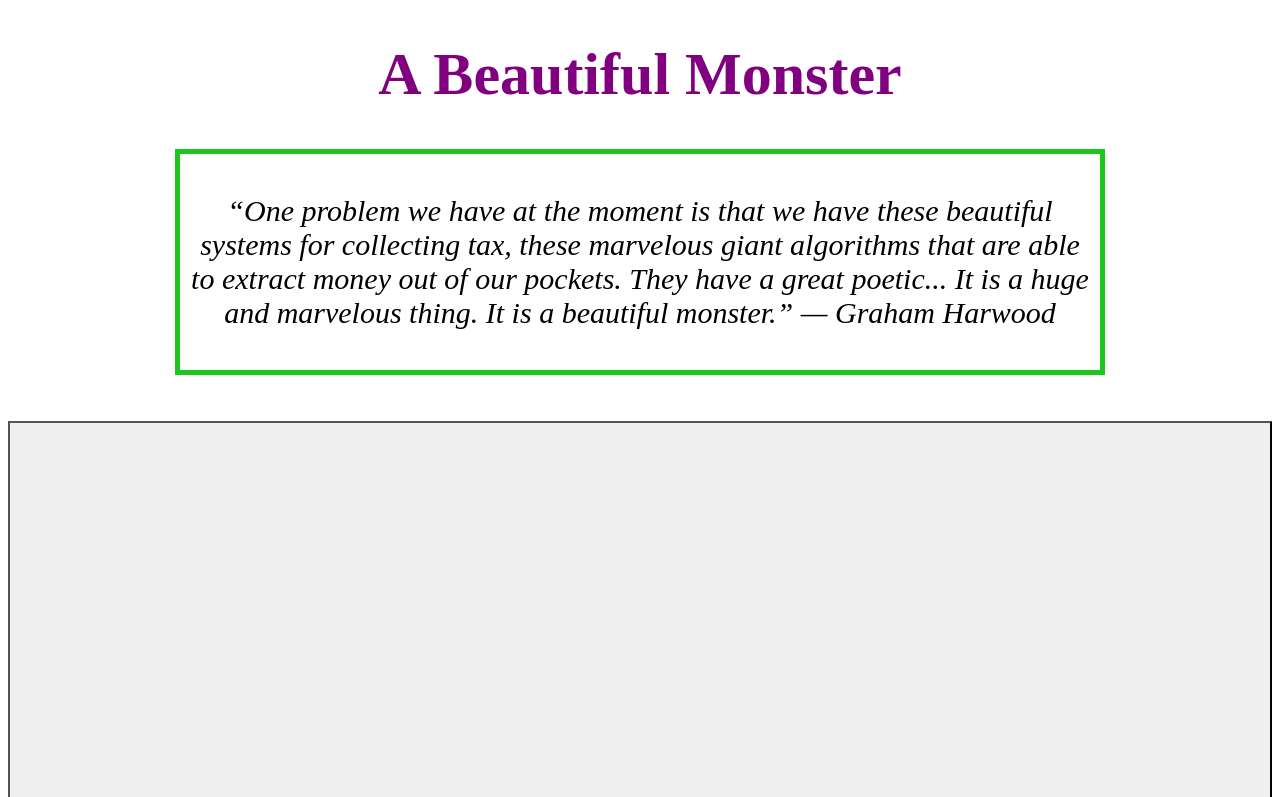
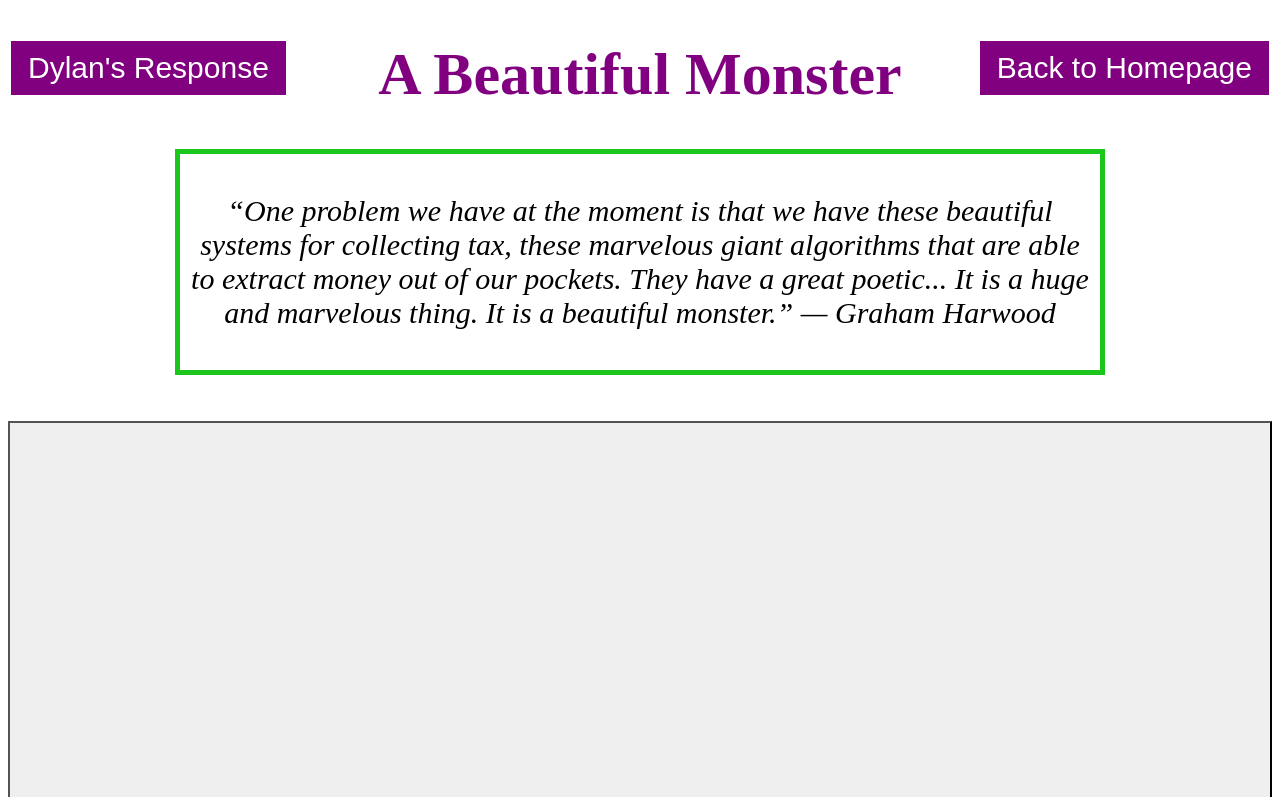
Before and after one commit to Dylan-Henry618/Lungs-Presentation, a plain HTML site: page Conclusion.html in a window 1280 px wide. Shown: the top 797 px of the page. Drawn offline with Linux system fonts and the light colour scheme.

Commit message:
Update Conclusion.html

```diff
--- a/Conclusion.html
+++ b/Conclusion.html
@@ -30,5 +30,7 @@
               The net art piece, "Lungs", shows exactly how one singular object can
                be just both.
         </p>
-    </div>
+  </div>
+  <a href="ReflectionD.html"><button class="button button1" name="dylan">Dylan's Response</button></a>
+  <a href="index.html"><button class="button button2" name="HomePage">Back to Homepage</button></a>
  </body>
```
